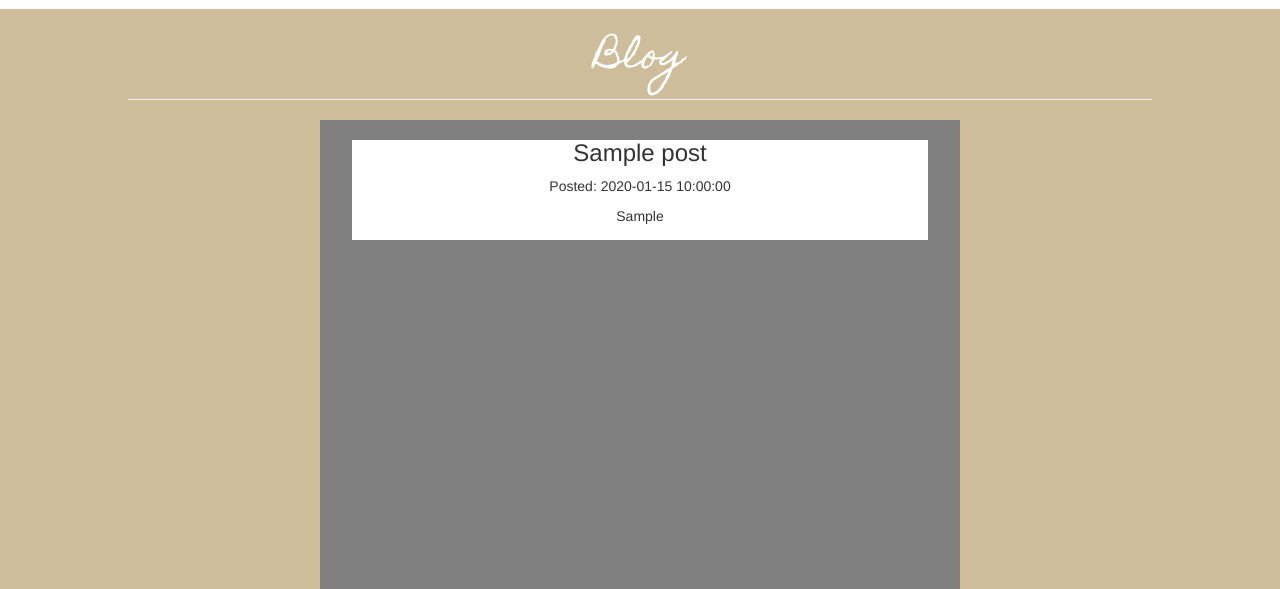
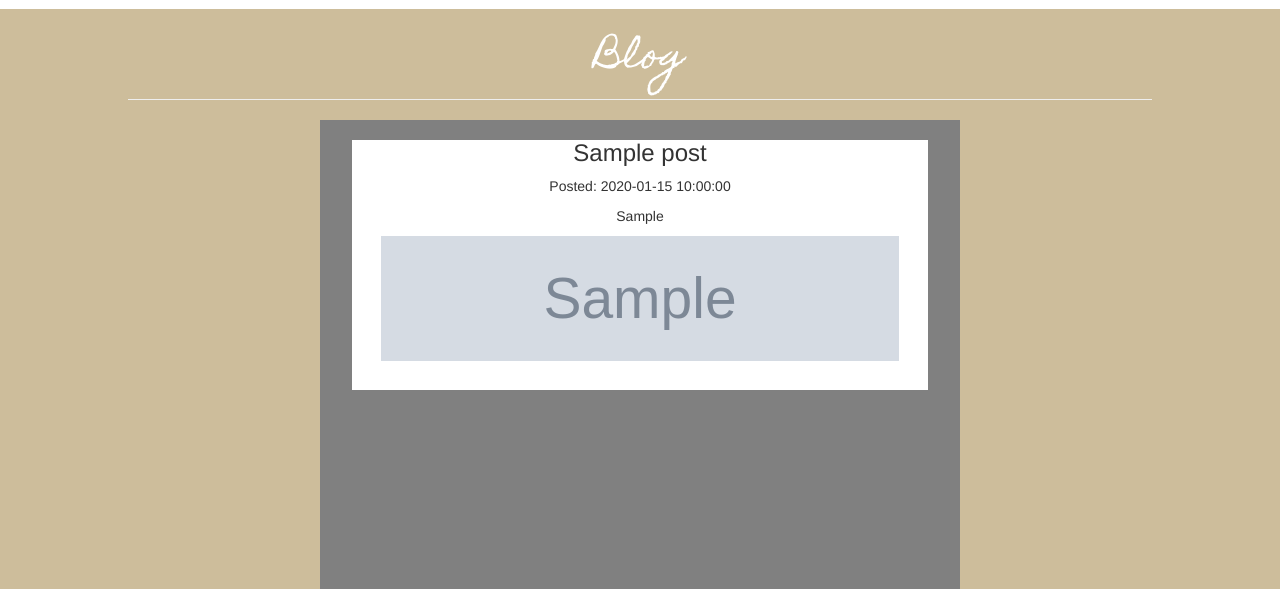
Before and after one commit to noahbolger1430/STS_BandSite, a PHP site: page /blog_public/blog.php in a window 1280 px wide. Shown: the part 223-812 px from the top of the page. Run offline with PHP 8.4, Linux system fonts and the light colour scheme; tables that the repository leaves empty or names only in its code hold one stand-in row (values such as "Sample post"); grey boxes marked "Sample" are stand-in pictures; some libraries are stand-ins or nearby versions.

Commit message:
display all blog posts

```diff
--- a/blog_public/blog.php
+++ b/blog_public/blog.php
@@ -23,7 +23,7 @@
 	width: 90%;
 	margin: 0 auto;
 	background-color: white;
-	height: 100px;
+	height: 250px;
 	margin-top: 10px;
 }
 .blog_title {
@@ -37,6 +37,15 @@
 .blog_date {
 	margin: 0 auto;
 	text-align: center;
+}
+#blog_image {
+	height: 50%;
+	width: 90%;
+	margin-left: auto;
+	margin-right: auto;
+	display: block;
+	background: transparent no-repeat center;
+  	background-size: cover;
 }
 </style>
 
@@ -89,20 +98,27 @@
 	</div>
 	<hr>
 	<div class="posts">
-		<div class="single_post">
 		<?php
 			$query = "SELECT * FROM post";
 			$blog_query = mysqli_query($blog_posts, $query);
-			$post = mysqli_fetch_array($blog_query);
+			$posts = mysqli_fetch_all($blog_query, MYSQLI_ASSOC);
+
+				foreach ($posts as $post) {
 				$date = $post['date_posted'];
 				$title = $post['title'];
 				$blog_post = $post['post'];
 				$author = $post['author'];
+				$image = $post['file_path'];
 
-
+				echo "<div class='single_post'>";
 				echo "<div class='blog_title'><h3>" . $title . "</h3></div>";
 				echo "<div class='blog_date'><p>Posted: " . $date . "<p></div>";
 				echo "<div class='blog_post'><p>" . $blog_post . "</p></div>";
+				echo "<img src='../$image' id='blog_image'></img>
+					</div>";
+			}
+
+
 			mysqli_close($blog_posts);
 		?>
 		</div>
```
Lines whose indentation alone changed are shown as unchanged.
